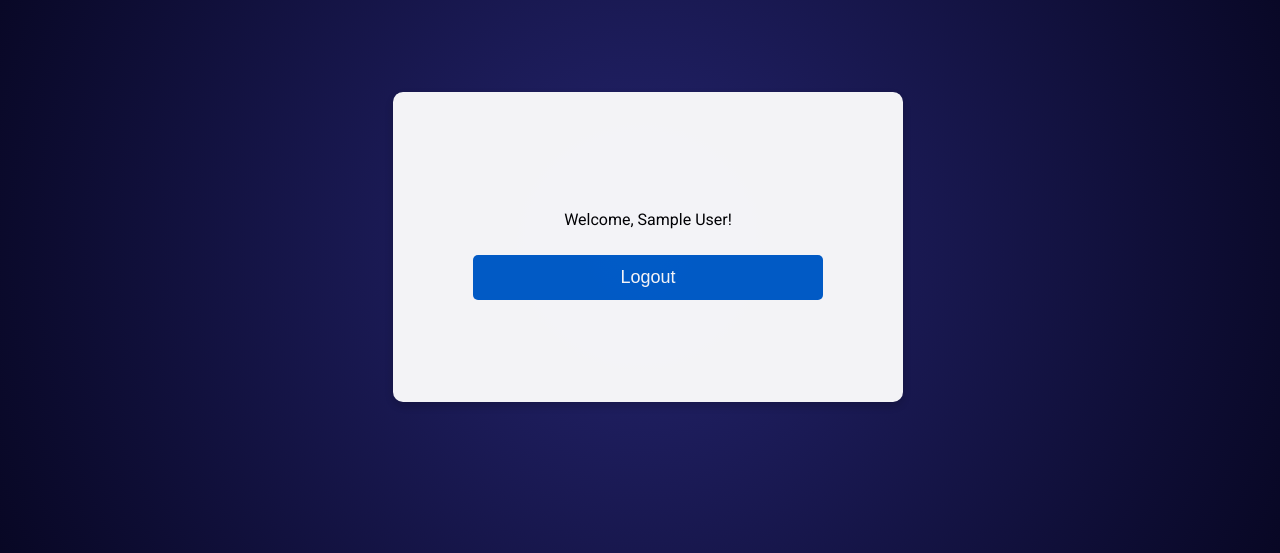
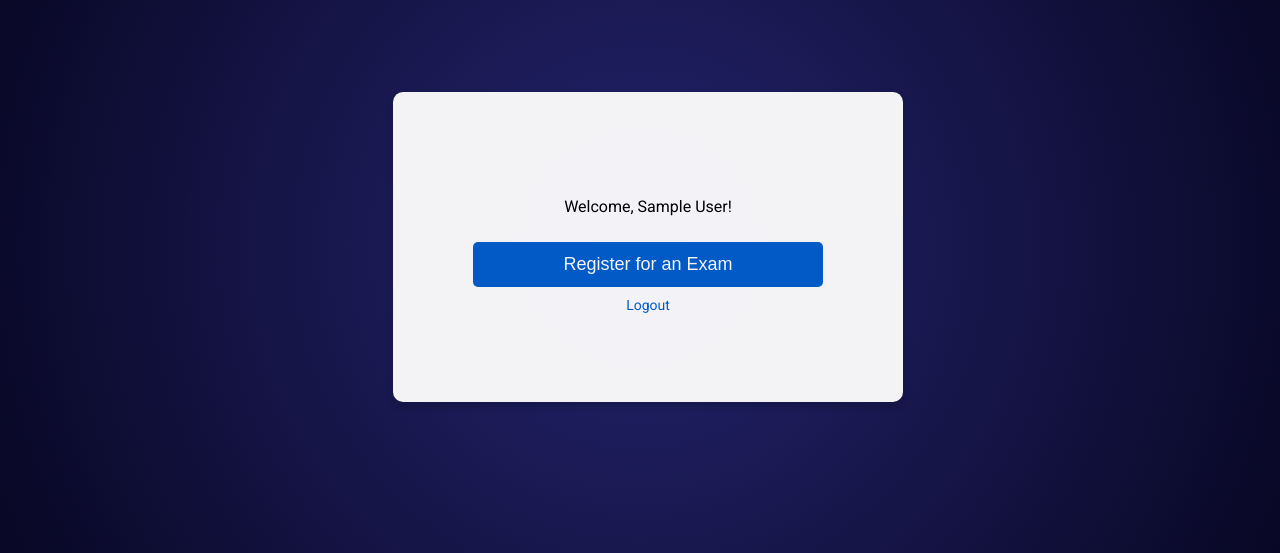
Before and after one commit to D3ps3y/CSN-Exam-Registration, a Django app: page /student/ in a window 1280 px wide. Shown: the part 161-714 px from the top of the page. Run offline with Django 5.2, Linux system fonts and the light colour scheme; the visitor is signed in with stand-in values (Sample User, id 1); style sheets or scripts are compiled from the project's sources; some libraries are stand-ins or nearby versions.

Commit message:
Making tweaks to the design

```diff
--- a/frontend/templates/student_home.html
+++ b/frontend/templates/student_home.html
@@ -20,7 +20,8 @@
         <div id="student_home">
 
             <p>Welcome, {{ user.first_name }} {{ user.last_name }}!</p>
-            <button onclick="{% url 'logout' %}">Logout</button>
+            <button onclick="RegisterForExam()">Register for an Exam</button>
+            <a href="{% url 'logout' %}">Logout</a>
         </div>
     </div>
 
```
